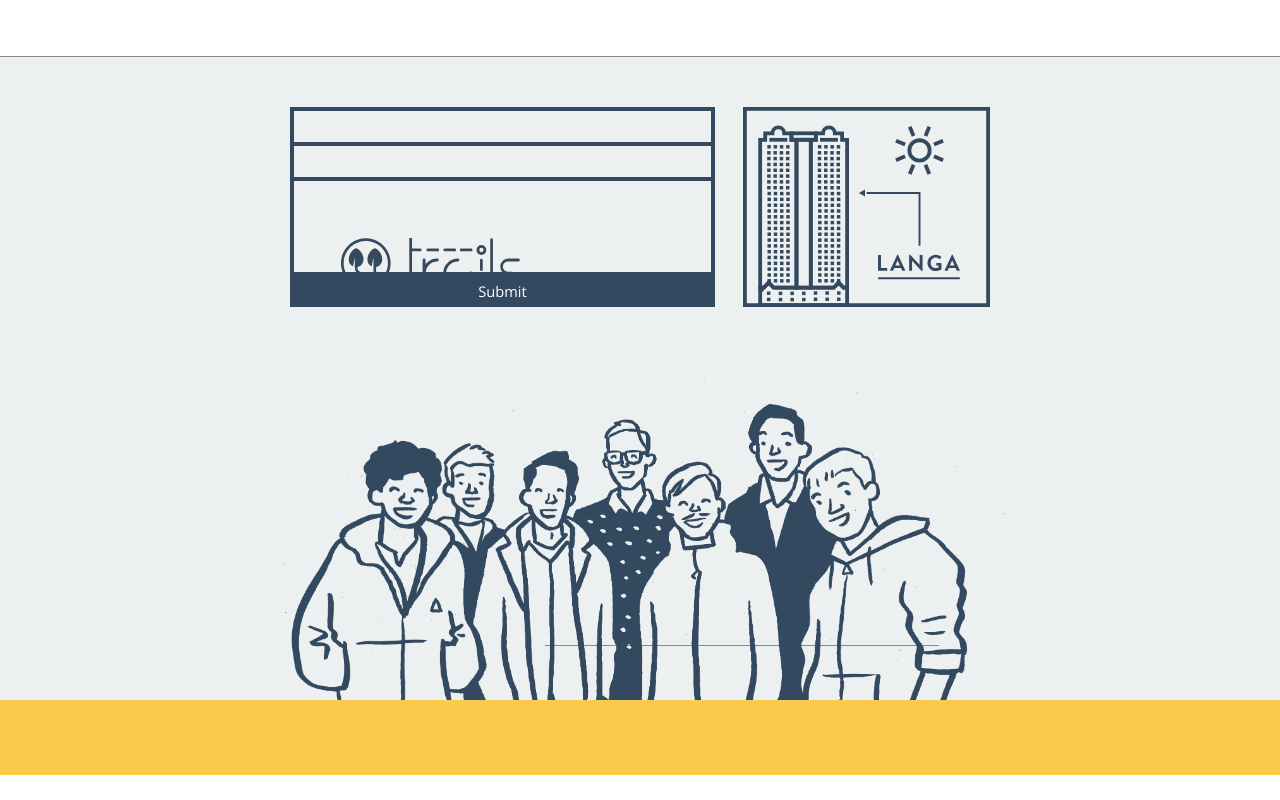
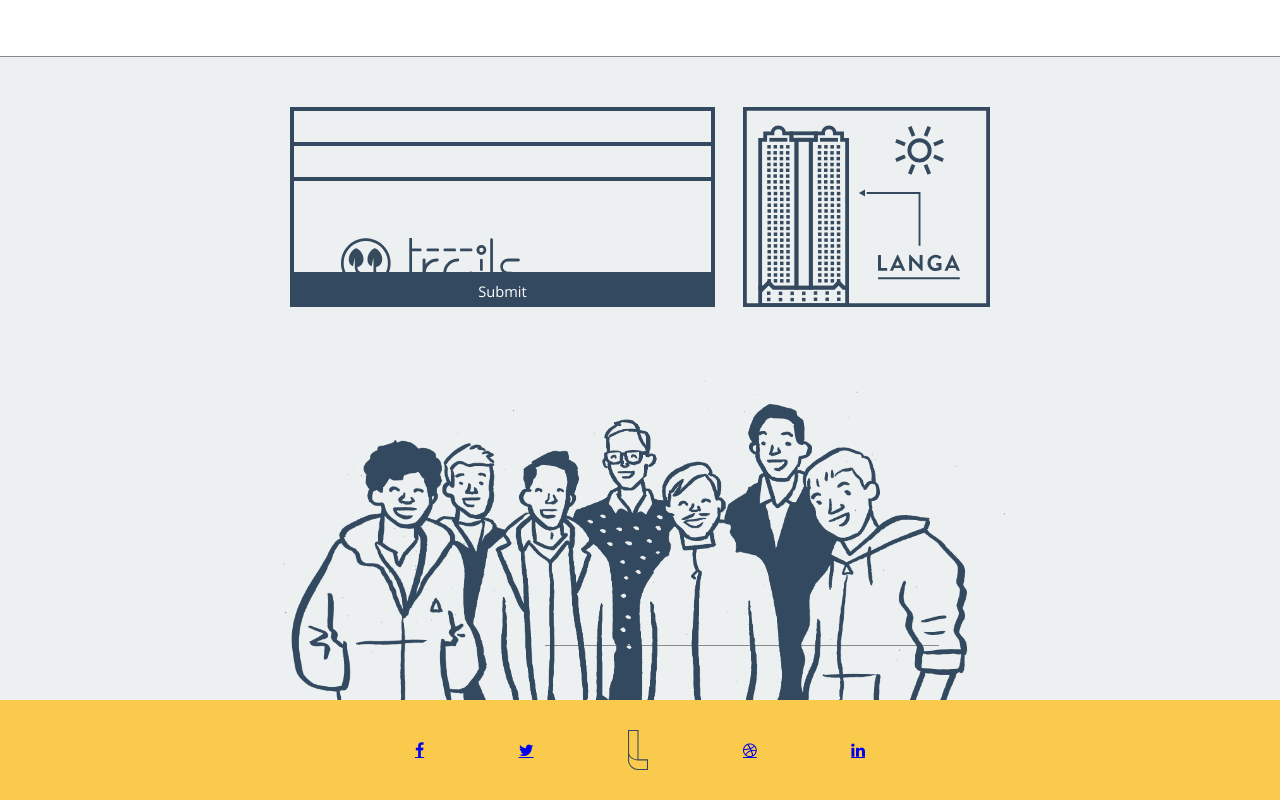
Before and after one commit to nogtini/atomic-components, a React app: page / in a window 1280 px wide. Shown: the part 1223-2023 px from the top of the page. Before the commit the page ends 1998 px from the top, so only its background shows below. Built offline with nearby package versions, Linux system fonts and the light colour scheme.

Commit message:
added font awesome and nonfinal styles

```diff
--- a/index.html
+++ b/index.html
@@ -1,6 +1,7 @@
 <html>
   <head>
     <title>Langa</title>
+    <link rel="stylesheet" href="https://maxcdn.bootstrapcdn.com/font-awesome/4.5.0/css/font-awesome.min.css">
   </head>
   <body>
     <div id='root'>
--- a/src/components/footer.js
+++ b/src/components/footer.js
@@ -1,6 +1,9 @@
 import React, { Component } from 'react';
 import globalStyles from '../assets/styles/globals.scss';
 import localStyles from './styles/Footer.scss';
+
+//assets
+import logooutline from '../assets/images/logooutline.svg';
 
 const styles = Object.assign({}, localStyles, globalStyles);
 export default class Footer extends Component {
@@ -8,7 +11,15 @@ export default class Footer extends Component {
         return (
             <div className={styles.Footer}>
                 <div className={styles.flexLeft} />
-                <div className={`${styles.flexMiddle}`}></div>
+                <div className={`${styles.flexMiddle} main`}>
+                    <div className={`${styles.icons}`}>
+                        <a className="fa fa-facebook social" href="#"></a>
+                        <a className="fa fa-twitter social" href="#"></a>
+                        <img src={logooutline} className={`${styles.logooutline}`}/>
+                        <a className="fa fa-dribbble" href="#"></a>
+                        <a className="fa fa-linkedin" href="#"></a>
+                    </div>
+                </div>
                 <div className={styles.flexLeft} />
             </div>
         );
--- a/src/components/styles/footer.scss
+++ b/src/components/styles/footer.scss
@@ -1,5 +1,17 @@
 .Footer {
   display: flex;
-  height: 75px;
+  height: 100px;
   background: #F9CA4B;
+
+  .icons {
+    height: 100%;
+    margin: 0 150px;
+    display: flex;
+    align-items: center;
+    justify-content: space-between;
+
+    .logooutline {
+      height: 40px;
+    }
+  }
 }
```
